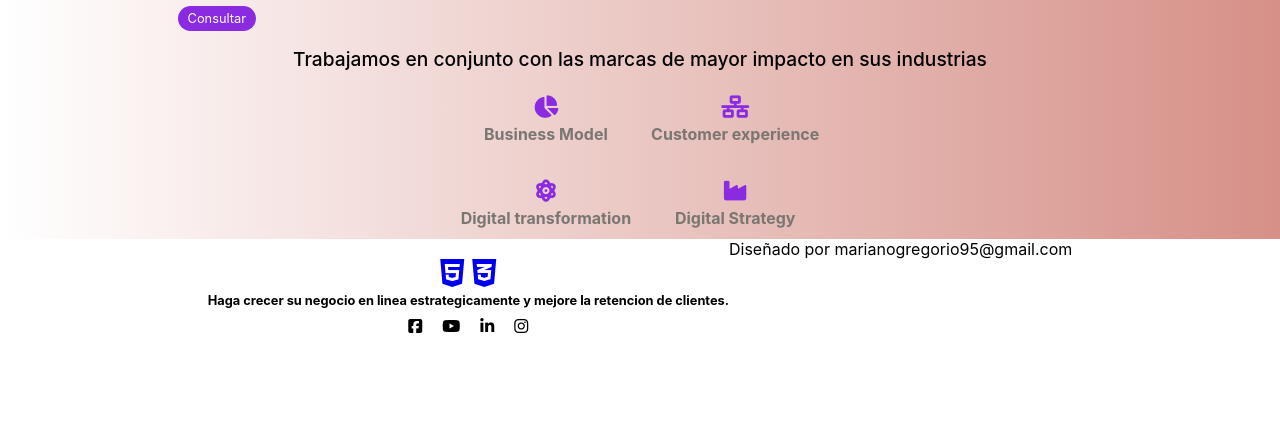
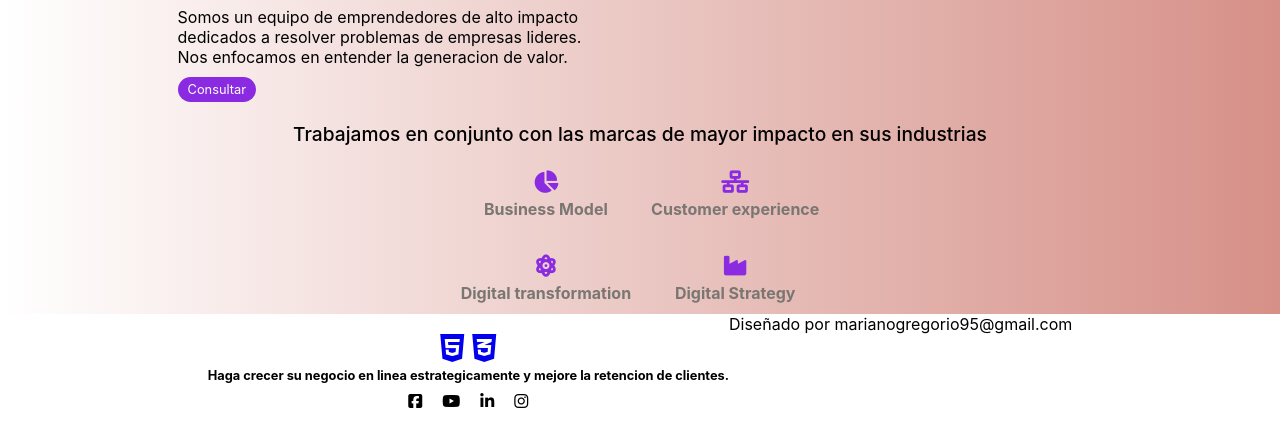
Before and after one commit to MarianGregorio/webMarketing, a plain HTML site: page index.html in a window 1280 px wide. Shown: the part 147-594 px from the top of the page. Drawn offline with Linux system fonts and the light colour scheme.

Commit message:
modificacionTablet

```diff
--- a/css/estilos.css
+++ b/css/estilos.css
@@ -11,6 +11,14 @@ li{
 }
 a{
     text-decoration: none;
+}
+@keyframes movimiento{
+    from{
+        transform: translate(300px);
+    }
+    to{
+        transform: translate(0);
+    }
 }
 .borrado{
     display: none;
@@ -50,6 +58,9 @@ a{
 }
 .seccionImg img{
     width: 300px;
+    animation-name: movimiento;
+    animation-iteration-count: initial;
+    animation-duration: 3s;
 }
 .seccionImg{
     text-align: center;
@@ -146,3 +157,17 @@ a{
 .footerRight{
     font-family: -apple-system, BlinkMacSystemFont, 'Segoe UI', Roboto, Oxygen, Ubuntu, Cantarell, 'Open Sans', 'Helvetica Neue', sans-serif;
 }
+@media only screen and (min-width:600px){
+    .parrafo{
+        display: initial;
+    }
+    .sectionText{
+        display: flex;
+        flex-direction: column;
+        align-items: flex-start;
+    }
+    .sectionText p{
+        font-size: 1rem;
+        margin-bottom: 10px;
+    }
+}
--- a/index.html
+++ b/index.html
@@ -30,7 +30,7 @@
                     <h1>
                         Llevamos tu negocio al siguiente nivel <span class="white">.</span>
                     </h1>
-                    <p class="borrado">
+                    <p class="parrafo borrado">
                         Somos un equipo de emprendedores de alto impacto <br>
                     dedicados a resolver problemas de empresas lideres. <br>Nos enfocamos en entender la generacion de valor.
                 </p>
```
